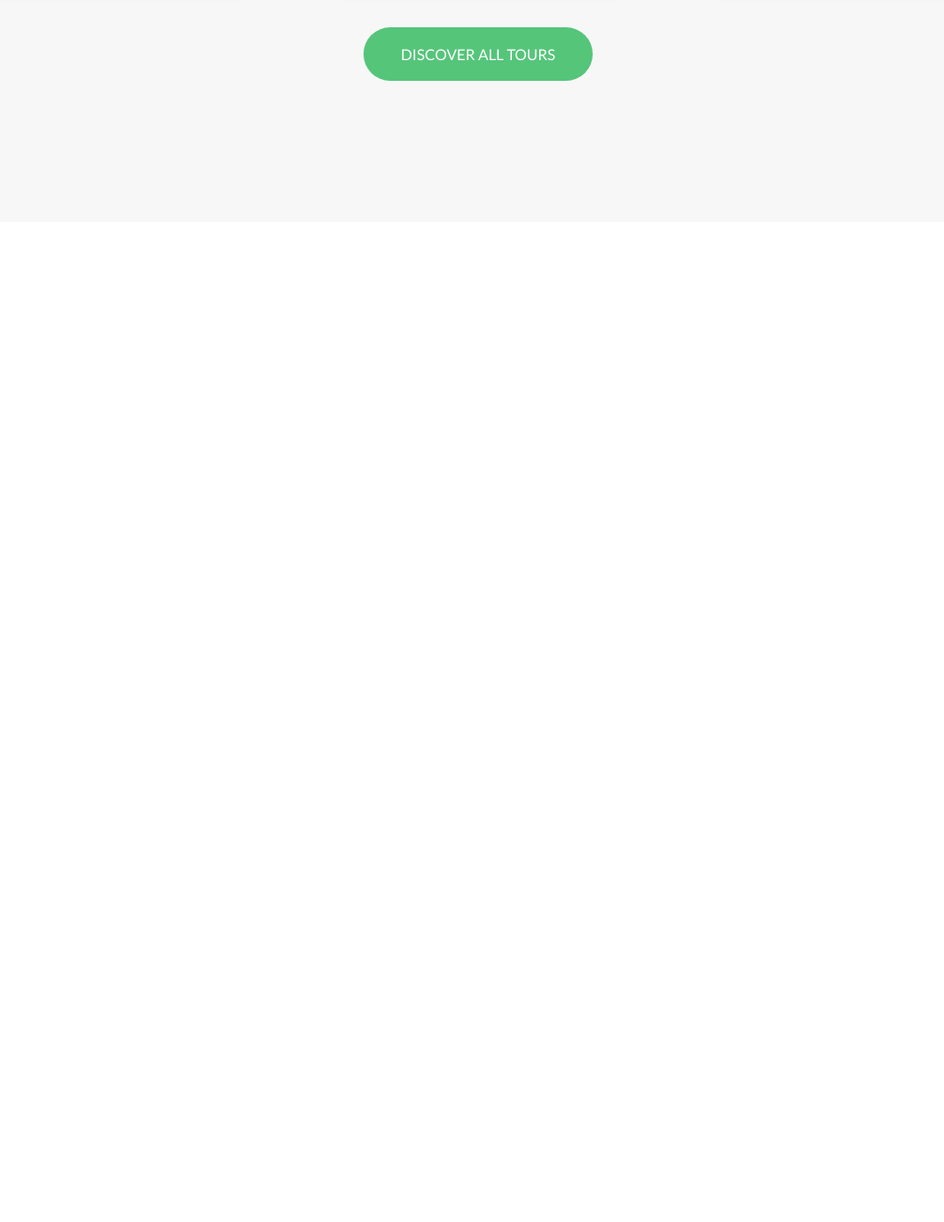
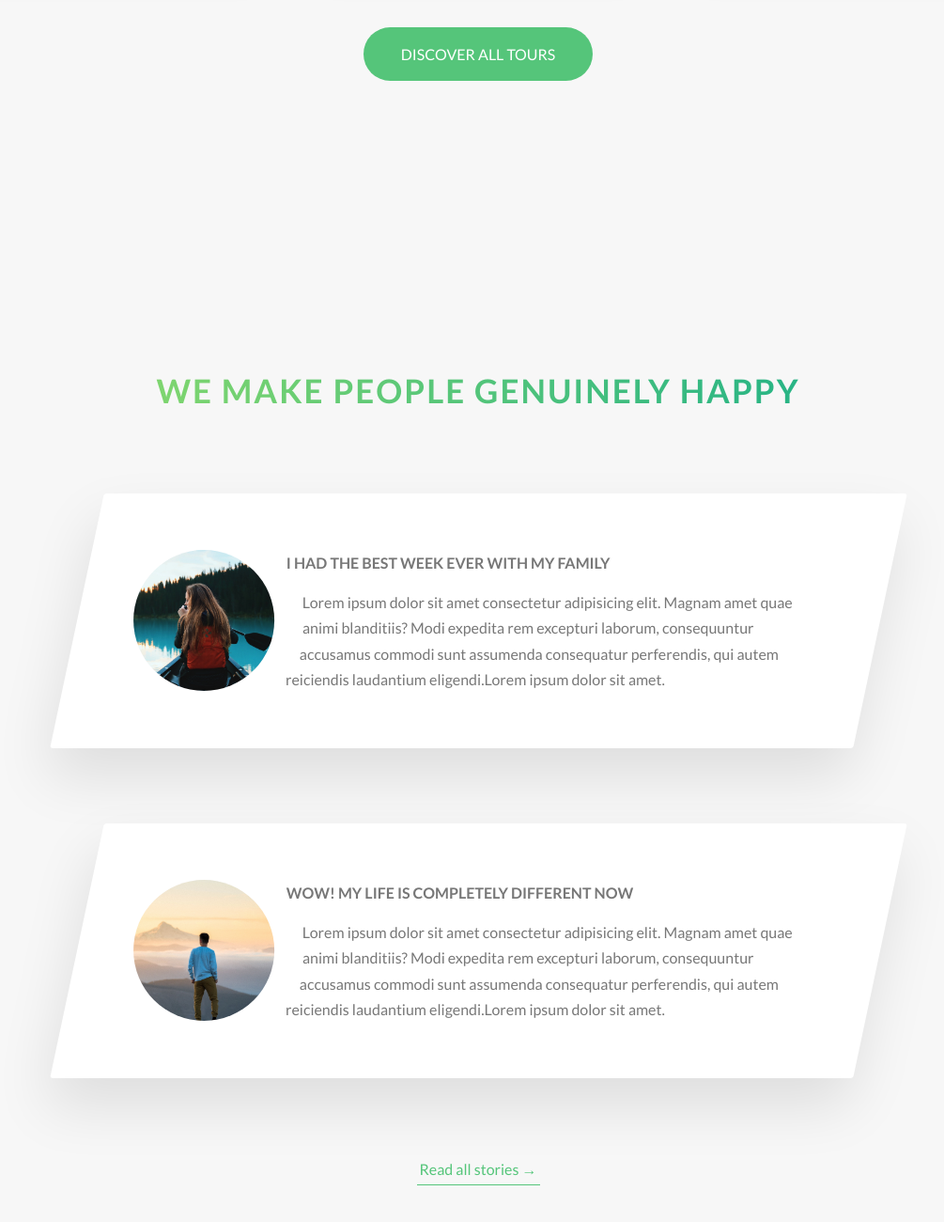
Before and after one commit to Vayren/Natours, a website: page index.html in a window 1280 px wide. Shown: the part 3296-4596 px from the top of the page at 94% size, without its empty margins (131-1136 px from the left). Before the commit the page ends 3562 px from the top, so only its background shows below. Drawn offline with Linux system fonts and the light colour scheme.

Commit message:
startStoriesSection

```diff
--- a/index.html
+++ b/index.html
@@ -244,6 +244,58 @@
                     </div>
                 </div>
             </section>
+            <section class="section-stories">
+                <div class="u-center-text u-margin-bottom-big">
+                    <h2 class="heading-secondary">
+                        We make people genuinely happy
+                    </h2>
+                </div>
+                <div class="row">
+                    <div class="story">
+                        <figure class="story__shape">
+                            <div class="story__image story__image--1"></div>
+                            <figcaption class="story__caption">
+                                Mary Smith
+                            </figcaption>
+                        </figure>
+                        <div class="story__text">
+                            <h3 class="heading-tertiary u-margin-bottom-small">
+                                I had the best week ever with my family
+                            </h3>
+                            <p class="paragraph">
+                                Lorem ipsum dolor sit amet consectetur adipisicing elit.
+                                Magnam amet quae animi blanditiis? Modi expedita rem excepturi laborum,
+                                consequuntur accusamus commodi sunt assumenda consequatur perferendis,
+                                qui autem reiciendis laudantium eligendi.Lorem ipsum dolor sit amet.
+                            </p>
+                        </div>
+                    </div>
+                </div>
+                <div class="row">
+                    <div class="story">
+                        <figure class="story__shape">
+                            <div class="story__image story__image--3"></div>
+                            <figcaption class="story__caption">
+                                Jack Wilson
+                            </figcaption>
+                        </figure>
+                        <div class="story__text">
+                            <h3 class="heading-tertiary u-margin-bottom-small">
+                                WOW! My life is completely different now
+                            </h3>
+                            <p class="paragraph">
+                                Lorem ipsum dolor sit amet consectetur adipisicing elit.
+                                Magnam amet quae animi blanditiis? Modi expedita rem excepturi laborum,
+                                consequuntur accusamus commodi sunt assumenda consequatur perferendis,
+                                qui autem reiciendis laudantium eligendi.Lorem ipsum dolor sit amet.
+                            </p>
+                        </div>
+                    </div>
+                </div>
+                <div class="u-center-text u-margin-bottom-big">
+                    <a href="#" class="btn-text">Read all stories &rarr;</a>
+                </div>
+            </section>
         </main>
     </body>
 </html>
--- /dev/null
+++ b/sass/components/_story.scss
@@ -0,0 +1,69 @@
+.story {
+    width: 75%;
+    margin:0 auto;
+    box-shadow: 0 3rem 6rem rgba($color-black, .1);
+    background-color: $color-white;
+    border-radius: 3px;
+    padding:6rem;
+    padding-left: 9rem;
+    transform: skewX(-12deg);
+
+    &__shape {
+        width:15rem;
+        height:15rem;
+        float:left;
+        position: relative;
+        -webkit-shape-outside: circle(50% at 50% 50%);
+        shape-outside: circle(50% at 50% 50%);
+        -webkit-clip-path: circle(50% at 50% 50%);
+        clip-path: circle(50% at 50% 50%);
+        transform: translateX(-3rem) skewX(12deg);
+    }
+
+    &__image {
+        height:100%;
+        transform: scale(1.4);
+        background-size: cover;
+        background-position: center;
+        transition: all .5s;
+
+        &--1 {
+            background-image: url('/img/nat-8.jpg');
+        }
+
+        &--2 {
+            background-image: url('/img/nat-9.jpg');
+        }
+
+        &--3 {
+            background-image: url('/img/nat-9.jpg');
+        }
+    }
+
+    &__text{
+        transform: skewX(12deg);
+    }
+
+    &__caption {
+        position: absolute;
+        top: 50%;
+        left: 50%;
+        transform: translate(-50%, 0%);
+        color:$color-white;
+        text-transform: uppercase;
+        font-size: 1.7rem;
+        text-align: center;
+        opacity: 0;
+        transition: all .5s;
+    }
+
+    &:hover &__caption {
+        opacity: 1;
+        transform: translate(-50%, -50%);
+    }
+
+    &:hover &__image {
+        transform: scale(1);
+        filter: blur(3px) brightness(80%);
+    }
+}
--- a/sass/main.scss
+++ b/sass/main.scss
@@ -12,6 +12,7 @@
 @import "components/composition";
 @import "components/feature-box";
 @import "components/card";
+@import "components/story";
 
 @import "layout/grid";
 @import "layout/header";
--- a/sass/pages/_home.scss
+++ b/sass/pages/_home.scss
@@ -25,3 +25,8 @@
     padding: 30rem 0 15rem 0;
     margin-top: -10rem;
 }
+
+.section-stories{
+    padding:15rem 0;
+    background-color: $color-gray-light-1;
+}
```
Also changed, not shown: css/style.css.
